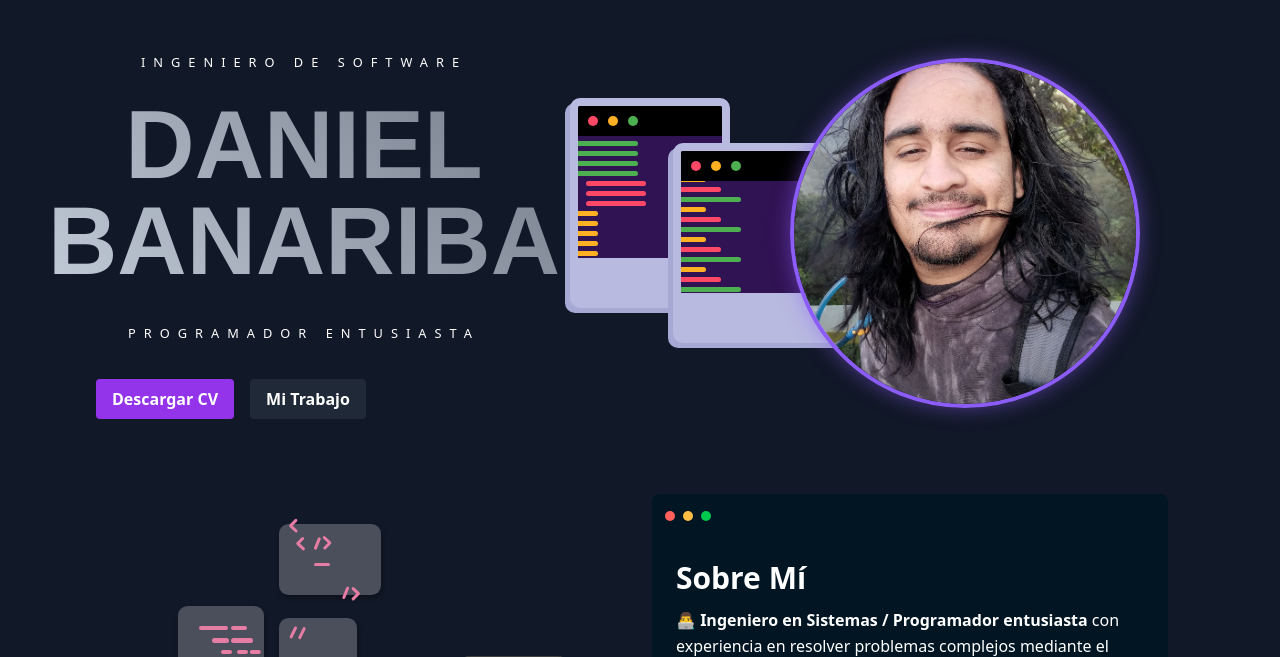
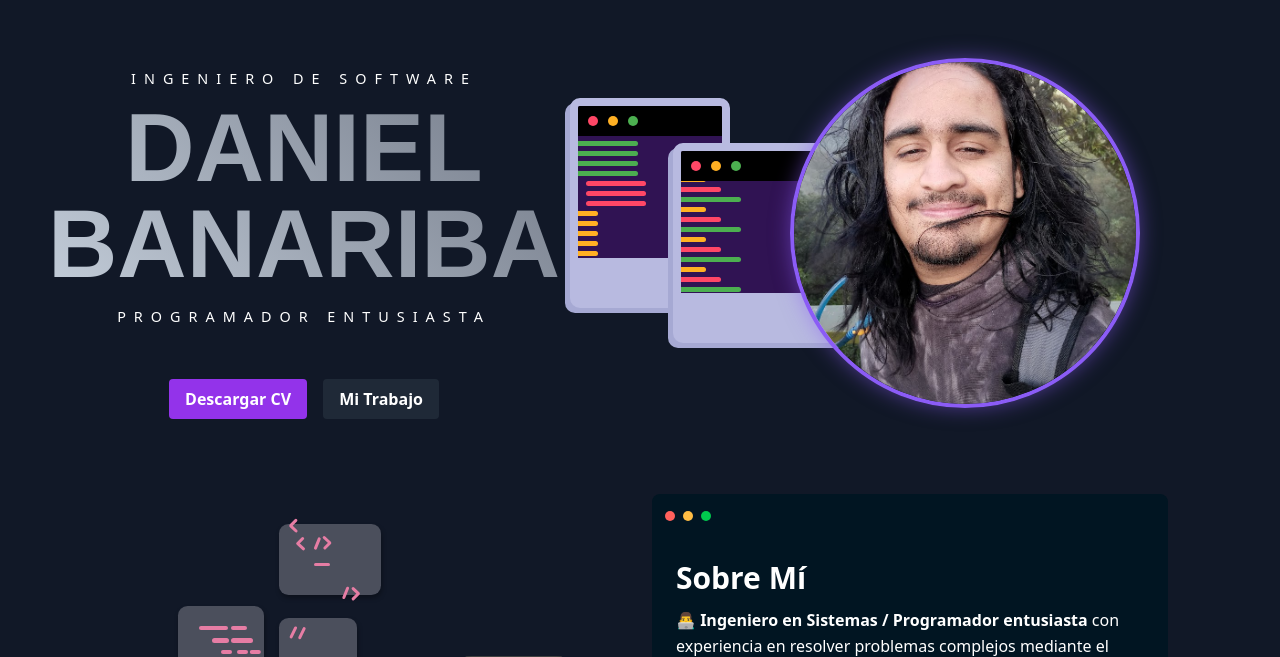
Before and after one commit to danielbanariba/portafolio-dev, an Astro site: page / in a window 1280 px wide. Shown: the part 72-729 px from the top of the page. Built offline with nearby package versions, Linux system fonts and the light colour scheme; Astro itself is replaced by a stand-in of ours; a web font is replaced by a local one.

Commit message:
El comienzo del sufrimiento llamado responsibe

```diff
--- a/src/components/Presentacion.astro
+++ b/src/components/Presentacion.astro
@@ -8,11 +8,11 @@ import DownloadButton from "../components/DownloadButton.astro";
     <div class="animated-title">
       <p>
         <span class="profession">Ingeniero de Software</span>
-        <span class="name" id="particleText">Daniel<br>Banariba</span>
+        <span class="name">Daniel<br>Banariba</span>
         <span class="profession">Programador Entusiasta</span>
       </p>
     </div>
-    <div class="flex space-x-4 mt-8">
+    <div class="flex justify-center items-center space-x-4 mt-8">
       <DownloadButton />
       <a href="#projects" class="bg-gray-800 hover:bg-gray-700 text-white font-bold py-2 px-4 rounded transition duration-300">
         Mi Trabajo
@@ -38,28 +38,28 @@ import DownloadButton from "../components/DownloadButton.astro";
     text-transform: uppercase;
     letter-spacing: 0.5em;
     display: inline-block;
-    padding: 1.5em 0em;
+    padding: 1.5em 0;
     position: absolute;
     top: 50%;
     left: 50%;
-    width: 40em;
-    margin: 0 0 0 -20em;
-    transform: translateY(-50%);
+    width: 80%;
+    max-width: 40em;
+    margin: 0;
+    transform: translate(-50%, -50%);
   }
 
   .animated-title p .profession {
     color: #ffffff;
-    font-size: 0.8em;
+    font-size: 0.9em;
   }
 
   .animated-title p .name {
     font: 700 6em/1 "Oswald", sans-serif;
     letter-spacing: 0;
-    padding: 0.25em 0 0.325em;
+    padding: 0.10em 0 0.125em;
     display: block;
     margin: 0 auto;
     background: linear-gradient(45deg, #cbd5e1, #6b7280);
-        /* background: linear-gradient(225deg, #0f172a, #4c1d95, #0f172a); */
     background-size: cover;
     -webkit-background-clip: text;
     -webkit-text-fill-color: transparent;
@@ -76,4 +76,24 @@ import DownloadButton from "../components/DownloadButton.astro";
     z-index: 1;
     pointer-events: none;
   }
+
+  @media (max-width: 768px) {
+    .animated-title p {
+      width: 90%;
+    }
+
+    .animated-title p .name {
+      font-size: 4em;
+    }
+  }
+
+  @media (min-width: 769px) {
+    .animated-title p {
+      width: 40em;
+    }
+
+    .animated-title p .name {
+      font-size: 6em;
+    }
+  }
 </style>
```
Also changed, not shown: public/backeground/fondo-binario.jpg (deleted), public/backeground/fondo-binario2.jpg (deleted), public/backeground/fondo-blanco.jpg (deleted).
